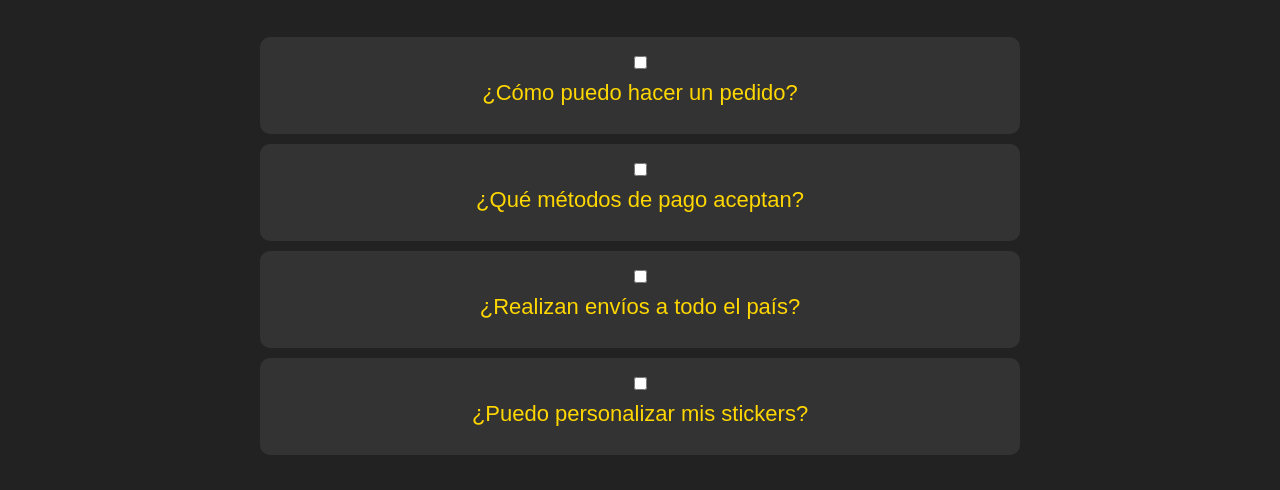
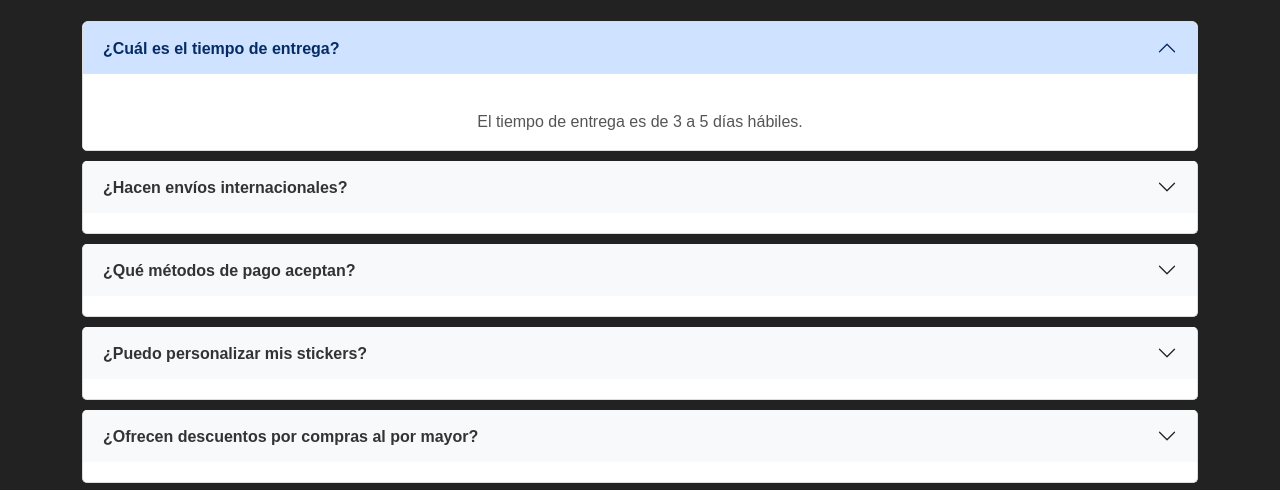
Before and after one commit to vickycastiella/stickerland, a plain HTML site: page views/preguntasFrecuentes.html in a window 1280 px wide. Shown: the part 253-743 px from the top of the page. Drawn offline with nearby package versions, Linux system fonts and the light colour scheme.

Commit message:
Actualización de la sección de preguntas frecuentes

```diff
--- a/views/preguntasFrecuentes.html
+++ b/views/preguntasFrecuentes.html
@@ -4,7 +4,7 @@
     <meta charset="UTF-8">
     <meta name="viewport" content="width=device-width, initial-scale=1.0">
     <title>Preguntas Frecuentes</title>
-    <link href="https://cdn.jsdelivr.net/npm/bootstrap@5.3.0-alpha1/dist/css/bootstrap.min.css" rel="stylesheet">
+    <link href="https://cdn.jsdelivr.net/npm/bootstrap@5.3.0/dist/css/bootstrap.min.css" rel="stylesheet">
     <link rel="stylesheet" href="../style.css">
 </head>
 <header>
@@ -32,28 +32,123 @@
 <body class="preguntas-frecuentes">
     <main class="preguntas-frecuentes">
         <h2>Preguntas Frecuentes</h2>
-        <div class="contenedor-preguntas">
-            <div class="pregunta">
-                <input type="checkbox" id="pregunta1" class="ocultar-respuesta">
-                <label for="pregunta1" class="titulo-pregunta">¿Cómo puedo hacer un pedido?</label>
-                <p class="respuesta">Para realizar un pedido, simplemente selecciona los productos que deseas, agrégales al carrito y sigue el proceso de pago en línea.</p>
-            </div>
-            <div class="pregunta">
-                <input type="checkbox" id="pregunta2" class="ocultar-respuesta">
-                <label for="pregunta2" class="titulo-pregunta">¿Qué métodos de pago aceptan?</label>
-                <p class="respuesta">Aceptamos tarjetas de crédito, débito, y pagos a través de PayPal.</p>
-            </div>
-            <div class="pregunta">
-                <input type="checkbox" id="pregunta3" class="ocultar-respuesta">
-                <label for="pregunta3" class="titulo-pregunta">¿Realizan envíos a todo el país?</label>
-                <p class="respuesta">Sí, realizamos envíos a todo el país. Los costos de envío varían según la ubicación.</p>
-            </div>
-            <div class="pregunta">
-                <input type="checkbox" id="pregunta4" class="ocultar-respuesta">
-                <label for="pregunta4" class="titulo-pregunta">¿Puedo personalizar mis stickers?</label>
-                <p class="respuesta">¡Sí! Ofrecemos opciones de personalización para la mayoría de nuestros productos. Puedes enviar tu diseño o elegir entre nuestras plantillas.</p>
+        <!-- Bootstrap CSS -->
+<link href="https://cdn.jsdelivr.net/npm/bootstrap@5.3.0/dist/css/bootstrap.min.css" rel="stylesheet">
+<!-- Bootstrap JS -->
+<script src="https://cdn.jsdelivr.net/npm/bootstrap@5.3.0/dist/js/bootstrap.bundle.min.js"></script>
+
+<style>
+    /* Estilos personalizados */
+    .accordion-button {
+        background-color: #f8f9fa;
+        font-weight: bold;
+        color: #333;
+    }
+
+    .accordion-button:hover {
+        background-color: #e2e6ea;
+    }
+
+    .accordion-item {
+        border: 1px solid #ddd;
+        border-radius: 5px;
+        margin-bottom: 10px;
+        overflow: hidden;
+    }
+
+    .accordion-body {
+        background-color: #fff;
+        color: #555;
+    }
+</style>
+
+<div class="container mt-4">
+    <div class="accordion" id="faqAccordion">
+        <!-- Pregunta 1 -->
+        <div class="accordion-item">
+            <h2 class="accordion-header">
+                <button class="accordion-button" type="button" data-bs-toggle="collapse" data-bs-target="#faq1">
+                    ¿Cuál es el tiempo de entrega?
+                </button>
+            </h2>
+            <div id="faq1" class="accordion-collapse collapse show" data-bs-parent="#faqAccordion">
+                <div class="accordion-body">
+                    El tiempo de entrega es de 3 a 5 días hábiles.
+                </div>
             </div>
         </div>
+
+        <!-- Pregunta 2 -->
+        <div class="accordion-item">
+            <h2 class="accordion-header">
+                <button class="accordion-button collapsed" type="button" data-bs-toggle="collapse" data-bs-target="#faq2">
+                    ¿Hacen envíos internacionales?
+                </button>
+            </h2>
+            <div id="faq2" class="accordion-collapse collapse" data-bs-parent="#faqAccordion">
+                <div class="accordion-body">
+                    Sí, realizamos envíos a varios países con costos adicionales.
+                </div>
+            </div>
+        </div>
+
+        <!-- Pregunta 3 -->
+        <div class="accordion-item">
+            <h2 class="accordion-header">
+                <button class="accordion-button collapsed" type="button" data-bs-toggle="collapse" data-bs-target="#faq3">
+                    ¿Qué métodos de pago aceptan?
+                </button>
+            </h2>
+            <div id="faq3" class="accordion-collapse collapse" data-bs-parent="#faqAccordion">
+                <div class="accordion-body">
+                    Aceptamos tarjetas de crédito/débito, PayPal y transferencias bancarias.
+                </div>
+            </div>
+        </div>
+
+        <!-- Pregunta 4 -->
+        <div class="accordion-item">
+            <h2 class="accordion-header">
+                <button class="accordion-button collapsed" type="button" data-bs-toggle="collapse" data-bs-target="#faq4">
+                    ¿Puedo personalizar mis stickers?
+                </button>
+            </h2>
+            <div id="faq4" class="accordion-collapse collapse" data-bs-parent="#faqAccordion">
+                <div class="accordion-body">
+                    Sí, puedes enviarnos tu diseño o solicitar un diseño personalizado con costo adicional.
+                </div>
+            </div>
+        </div>
+
+        <!-- Pregunta 5 -->
+        <div class="accordion-item">
+            <h2 class="accordion-header">
+                <button class="accordion-button collapsed" type="button" data-bs-toggle="collapse" data-bs-target="#faq5">
+                    ¿Ofrecen descuentos por compras al por mayor?
+                </button>
+            </h2>
+            <div id="faq5" class="accordion-collapse collapse" data-bs-parent="#faqAccordion">
+                <div class="accordion-body">
+                    Sí, ofrecemos descuentos para compras al por mayor. Contáctanos para más información.
+                </div>
+            </div>
+        </div>
+
+        <!-- Pregunta 6 -->
+        <div class="accordion-item">
+            <h2 class="accordion-header">
+                <button class="accordion-button collapsed" type="button" data-bs-toggle="collapse" data-bs-target="#faq6">
+                    ¿Cómo puedo contactar con atención al cliente?
+                </button>
+            </h2>
+            <div id="faq6" class="accordion-collapse collapse" data-bs-parent="#faqAccordion">
+                <div class="accordion-body">
+                    Puedes contactarnos a través de nuestro correo electrónico, WhatsApp o redes sociales.
+                </div>
+            </div>
+        </div>
+    </div>
+</div>
     </main>
 
     <!-- Footer -->
@@ -75,6 +170,7 @@
         </div>
     </footer>
 
-    <script src="https://cdn.jsdelivr.net/npm/bootstrap@5.3.0-alpha1/dist/js/bootstrap.bundle.min.js"></script>
+    <script src="https://cdn.jsdelivr.net/npm/bootstrap@5.3.0/dist/js/bootstrap.bundle.min.js"></script>
+
 </body>
 </html>
```
